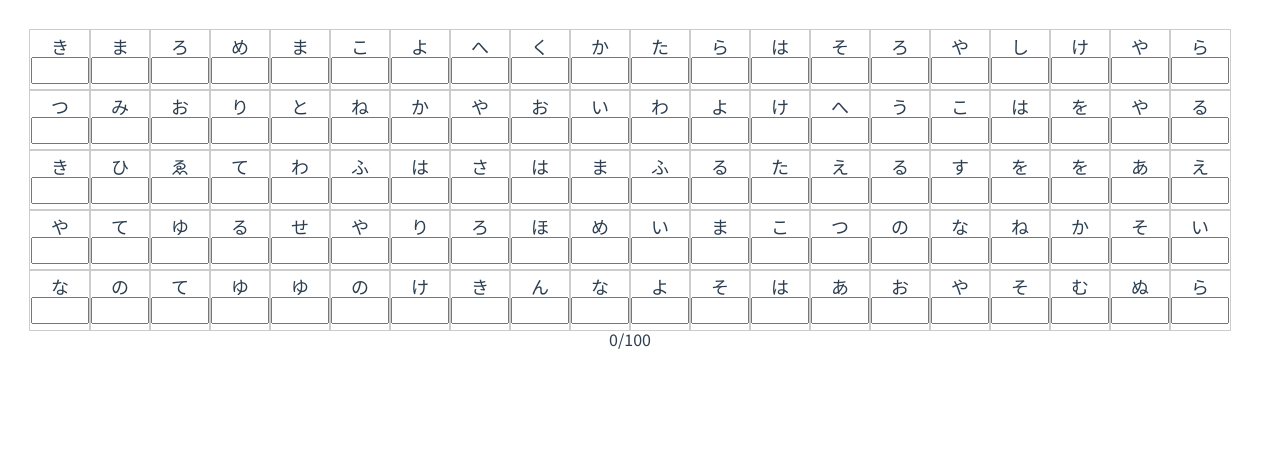
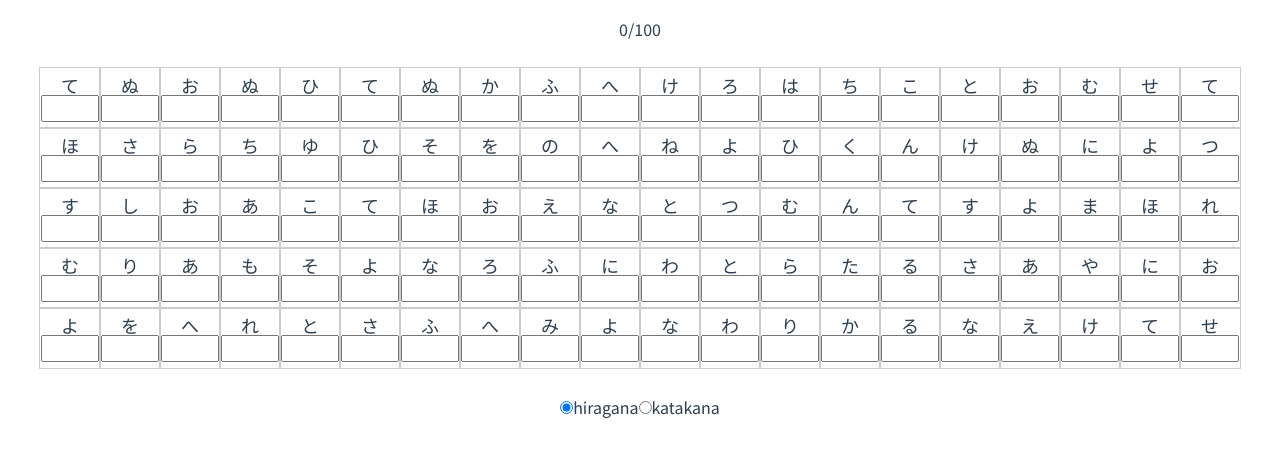
Before and after one commit to Mike-Zheng/gojuon-exam, a Vue app: page / in a window 1280 px wide. Shown: the top 456 px of the page. Built offline with nearby package versions, Linux system fonts and the light colour scheme.

Commit message:
[add] katakana

```diff
--- a/package.json
+++ b/package.json
@@ -1,5 +1,5 @@
 {
-  "name": "J-learn",
+  "name": "gojuon-exam",
   "version": "0.0.0",
   "scripts": {
     "dev": "vite --base=/gojuon-exam/  --assetsDir=assets",
--- a/src/App.vue
+++ b/src/App.vue
@@ -1,15 +1,28 @@
 <template>
-  <HiraganaExam />
+  <!-- <Exam :examType="'hiragana'" /> -->
+  <Exam :examType="pickedType" />
+
+  <input type="radio" id="hiragana" value="hiragana" v-model="pickedType" />
+  <label for="hiragana">hiragana</label>
+
+  <input type="radio" id="katakana" value="katakana" v-model="pickedType" />
+  <label for="katakana">katakana</label>
+  <br />
 </template>
 
 <script>
-import Hiragana from './components/Hiragana.vue'
-import HiraganaExam from './components/HiraganaExam.vue'
+import Hiragana from "./components/Hiragana.vue";
+import Exam from "./components/Exam.vue";
 export default {
-  name: 'App',
+  name: "App",
   components: {
     Hiragana,
-    HiraganaExam
-  }
-}
+    Exam,
+  },
+  data() {
+    return {
+      pickedType: "hiragana",
+    };
+  },
+};
 </script>
--- a/src/components/HiraganaExam.vue
+++ b/src/components/Exam.vue
@@ -1,4 +1,5 @@
 <template>
+  <div style="margin-top: 20px">{{ corrected.length }}/{{ textLength }}</div>
   <div class="board horizontal">
     <div
       class="word-card"
@@ -9,7 +10,9 @@
         wrong: item.isAnsCorrect == -1,
       }"
     >
-      {{ item.hira_unicode }}
+      <span v-if="examType == 'hiragana'">{{ item.hira_unicode }}</span>
+      <span v-if="examType == 'katakana'">{{ item.kata_unicode }}</span>
+
       <span v-if="item.showAns">{{ item.roma }}</span>
       <input
         v-else
@@ -19,15 +22,13 @@
         @input="validAns($event, item, index)"
       />
     </div>
-
-    {{corrected.length}}/{{textLength}}
   </div>
 </template>
 
 <script>
 import { basic } from "../gojuon.js";
 export default {
-  name: "HiraganaExam",
+  name: "Exam",
   data() {
     return {
       gojuon: basic,
@@ -35,15 +36,34 @@ export default {
       textLength: 100,
     };
   },
-  computed:{
-    corrected(){
-      return this.textList.filter(_=>_.isAnsCorrect===1)
+  props: {
+    examType: {
+      type: String,
+      default: "hiragana",
+    },
+  },
+  watch: {
+    examType: function (newValue, rawValue) {
+      if (newValue !== rawValue) {
+        this.init();
       }
     },
+  },
+  computed: {
+    corrected() {
+      return this.textList.filter((_) => _.isAnsCorrect === 1);
+    },
+  },
   mounted() {
+    this.init();
+  },
+  methods: {
+    init() {
+      this.textList = [];
+
       while (this.textList.length < this.textLength) {
         const index = this.getRandomInt(0, 50);
-      console.log(this.gojuon[index]);
+
         if (this.gojuon[index].roma != "") {
           this.textList.push({
             ...this.gojuon[index],
@@ -51,17 +71,22 @@ export default {
           });
         }
       }
+
+      this.$nextTick(() => {
+        this.focus(0);
+      });
     },
-  methods: {
     getRandomInt(min, max) {
       min = Math.ceil(min);
       max = Math.floor(max);
       return Math.floor(Math.random() * (max - min + 1)) + min;
     },
     validAns(event, item, index) {
-
       // 放棄
-      if (item.inputValue[0] === " ") {
+      if (
+        item.inputValue[0] === " " ||
+        item.inputValue.split("").indexOf(" ") > -1
+      ) {
         item.isAnsCorrect = -1;
         item.showAns = true;
         this.focus(index + 1);
@@ -101,7 +126,7 @@ export default {
 <style>
 .board {
   display: flex;
-  margin: 30px;
+  margin: 30px auto;
   flex-wrap: wrap;
   justify-content: center;
   align-content: stretch;
--- a/src/gojuon.js
+++ b/src/gojuon.js
@@ -506,15 +506,15 @@ export const basic = [
     kata_han_unicode: "\u548c",
   },
   {
-    roma: "i",
-    hira_han: "爲",
-    hira_han_unicode: "\u7232",
-    hira: "ゐ",
-    hira_unicode: "\u3090",
-    kata: "ヰ",
-    kata_unicode: "\u30f0",
-    kata_han: "井",
-    kata_han_unicode: "\u4e95",
+    roma: "",
+    hira_han: "",
+    hira_han_unicode: "",
+    hira: "",
+    hira_unicode: "",
+    kata: "",
+    kata_unicode: "",
+    kata_han: "",
+    kata_han_unicode: "",
   },
   {
     roma: "",
@@ -528,15 +528,15 @@ export const basic = [
     kata_han_unicode: "",
   },
   {
-    roma: "e",
-    hira_han: "恵",
-    hira_han_unicode: "\u6075",
-    hira: "ゑ",
-    hira_unicode: "\u3091",
-    kata: "ヱ",
-    kata_unicode: "\u30f1",
-    kata_han: "恵",
-    kata_han_unicode: "\u6075",
+    roma: "",
+    hira_han: "",
+    hira_han_unicode: "",
+    hira: "",
+    hira_unicode: "",
+    kata: "",
+    kata_unicode: "",
+    kata_han: "",
+    kata_han_unicode: "",
   },
   {
     roma: "o",
```
Lines whose indentation alone changed are shown as unchanged.
